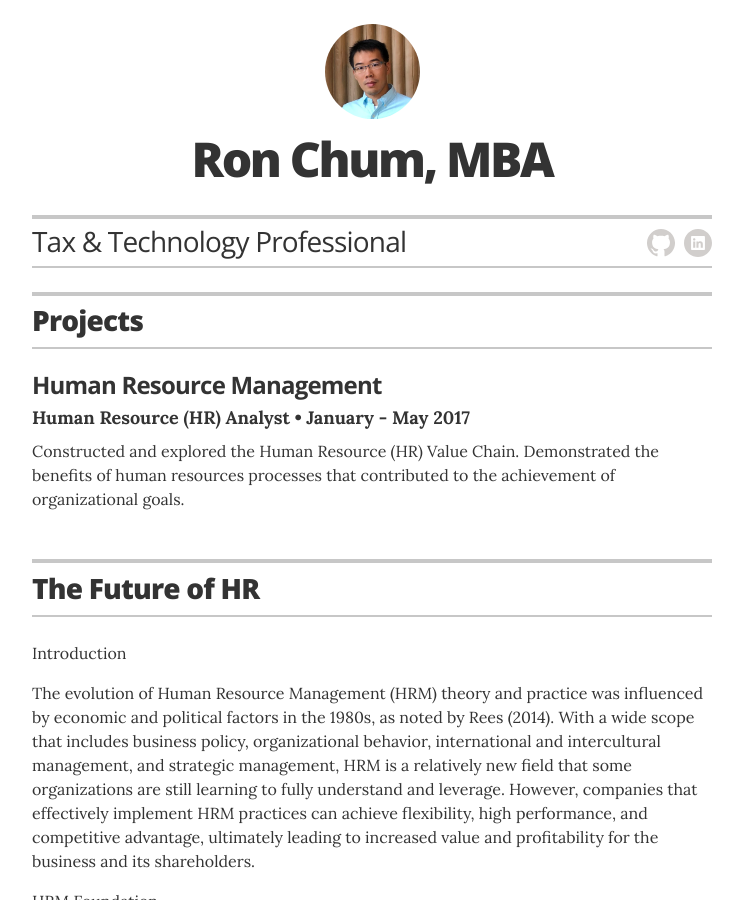
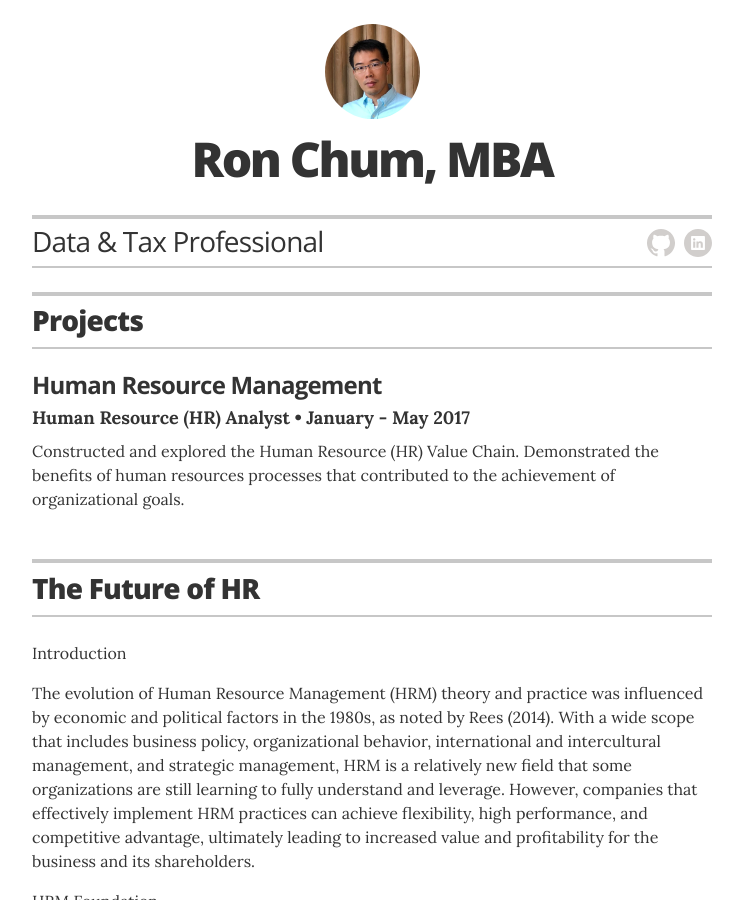
Before and after one commit to rchum/p2, a Jekyll site: the page built from index.html, in a window 1280 px wide and 900 px high. Shown: the whole window, without its empty margins (268-1011 px from the left). Built offline with Jekyll 4.4.1, drawn with Linux system fonts in a browser that asks for light colours.

Commit message:
Update _config.yml

```diff
--- a/_config.yml
+++ b/_config.yml
@@ -11,7 +11,7 @@ sass:
 # Resume settings
 resume_avatar:                  "true"
 resume_name:                    "Ron Chum, MBA"
-resume_title:                   "Tax & Technology Professional"
+resume_title:                   "Data & Tax Professional"
 
 # used for the contact button in _layouts/resume.html
 #resume_contact_email:           "rchum2@illinois.edu"
```
